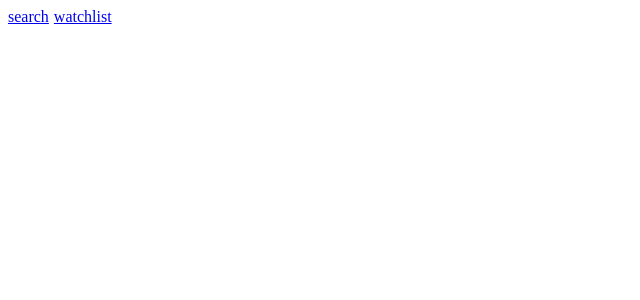
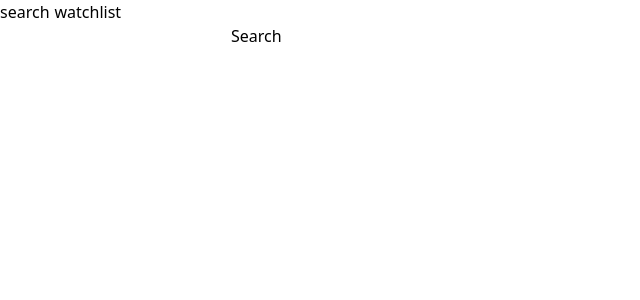
Before and after one commit to tmgasek/watchlist, a React (Create React App) app in the folder frontend/: page / in a window 1280 px wide. Shown: the top 300 px of the page, without its empty margins (0-640 px from the left). Built offline with nearby package versions, Linux system fonts and the light colour scheme.

Commit message:
tailwind started

```diff
--- /dev/null
+++ b/frontend/craco.config.js
@@ -0,0 +1,8 @@
+// craco.config.js
+module.exports = {
+  style: {
+    postcss: {
+      plugins: [require('tailwindcss'), require('autoprefixer')],
+    },
+  },
+};
--- a/frontend/src/App.js
+++ b/frontend/src/App.js
@@ -9,6 +9,14 @@ const App = () => {
   const [movieTerm, setMovieTerm] = useState('');
   const [results, setResults] = useState([]);
   const [watchlist, setWatchlist] = useState([]);
+
+  useEffect(() => {
+    const storedWatchlist = JSON.parse(localStorage.getItem('watchlist'));
+    console.log(storedWatchlist);
+    if (storedWatchlist) {
+      setWatchlist(storedWatchlist);
+    }
+  }, []);
 
   useEffect(() => {
     const search = async () => {
@@ -34,7 +42,7 @@ const App = () => {
   return (
     <div>
       <div>
-        <Link style={padding} to="/search">
+        <Link style={padding} to="/">
           search
         </Link>
         <Link style={padding} to="/watchlist">
@@ -45,7 +53,7 @@ const App = () => {
         <Route path="/watchlist">
           <Watchlist watchlist={watchlist} />
         </Route>
-        <Route path="/search">
+        <Route path="/">
           <SearchBar setMovieTerm={setMovieTerm} />
           <MovieList
             items={results}
--- a/frontend/src/components/MovieItem.js
+++ b/frontend/src/components/MovieItem.js
@@ -2,8 +2,17 @@ import React from 'react';
 
 const MovieItem = ({ item, watchlist, setWatchlist }) => {
   const onSaveClick = () => {
-    console.log(item);
     setWatchlist((watchlist) => [...watchlist, item]);
+
+    const storedWatchlist = JSON.parse(localStorage.getItem('watchlist'));
+    if (storedWatchlist) {
+      localStorage.setItem(
+        'watchlist',
+        JSON.stringify([...storedWatchlist, item])
+      );
+    } else {
+      localStorage.setItem('watchlist', JSON.stringify([...[], item]));
+    }
   };
 
   return (
--- a/frontend/src/components/Watchlist.js
+++ b/frontend/src/components/Watchlist.js
@@ -6,7 +6,7 @@ const Watchlist = ({ watchlist }) => {
     <div>
       <h2>watchlist</h2>
       {watchlist.map((m) => (
-        <div>{m.title}</div>
+        <div key={m.id}>{m.title}</div>
       ))}
     </div>
   );
--- /dev/null
+++ b/frontend/src/index.css
@@ -0,0 +1,4 @@
+/* ./src/index.css */
+@tailwind base;
+@tailwind components;
+@tailwind utilities;
--- a/frontend/src/index.js
+++ b/frontend/src/index.js
@@ -1,5 +1,6 @@
 import React from 'react';
 import ReactDOM from 'react-dom';
+import './index.css';
 import { BrowserRouter as Router } from 'react-router-dom';
 import App from './App';
 
@@ -9,3 +10,5 @@ ReactDOM.render(
   </Router>,
   document.getElementById('root')
 );
+
+// https://tailwindcss.com/docs/utility-first
--- /dev/null
+++ b/frontend/tailwind.config.js
@@ -0,0 +1,11 @@
+module.exports = {
+  purge: ['./src/**/*.{js,jsx,ts,tsx}', './public/index.html'],
+  darkMode: false, // or 'media' or 'class'
+  theme: {
+    extend: {},
+  },
+  variants: {
+    extend: {},
+  },
+  plugins: [],
+};
```
Also changed, not shown: frontend/package.json (+9 -3 lines), 1 other file (tests, documents, lock files or other folders).
